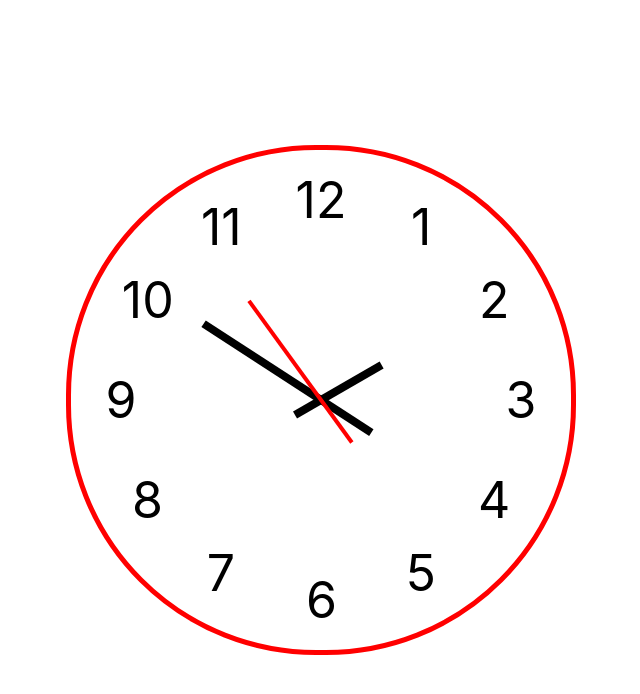
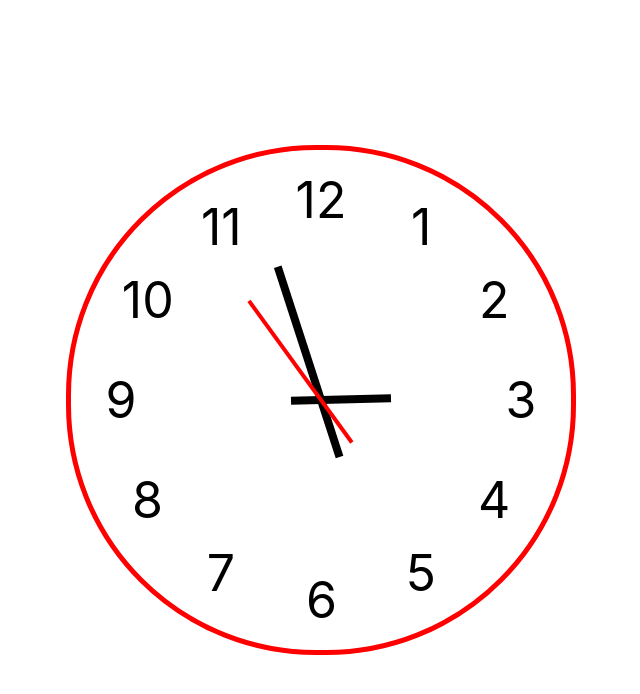
Before and after one commit to zjh1687/AnalogClock, a React (Create React App) app: page / in a window 1280 px wide. Shown: the top 694 px of the page, without its empty margins (319-959 px from the left). Built offline with nearby package versions, Linux system fonts and the light colour scheme.

Commit message:
시계침 각도 재계산

```diff
--- a/src/analogClock/AnalogClock.tsx
+++ b/src/analogClock/AnalogClock.tsx
@@ -27,9 +27,14 @@ function AnalogClock() {
           })}
         </div>
         {/* 시침 */}
-        <ClockHand color="black" width="8px" height="20%" deg={hour * 30} />
+        <ClockHand
+          color="black"
+          width="8px"
+          height="20%"
+          deg={hour * 30 + (minute * 6) / 12}
+        />
         {/* 분침 */}
-        <ClockHand color="black" width="8px" height="40%" deg={360 - minute} />
+        <ClockHand color="black" width="8px" height="40%" deg={minute * 6} />
         {/* 초침 */}
         <ClockHand color="red" width="4px" height="35%" deg={second * 6} />
       </div>
```
